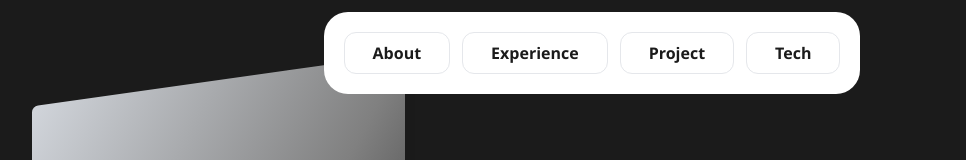
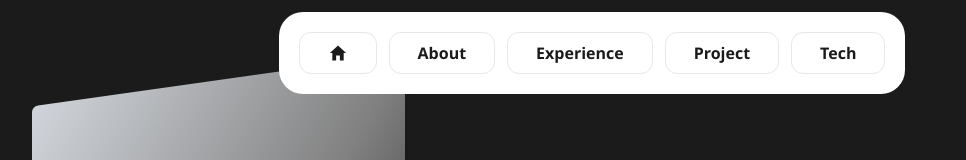
Before and after one commit to farisfian06/portofolio, a React (Vite) app: page / in a window 1280 px wide. Shown: the top 160 px of the page, without its empty margins (48-1014 px from the left). Built offline with nearby package versions, Linux system fonts and the light colour scheme.

Commit message:
Update Navbar.jsx

```diff
--- a/src/components/Navbar.jsx
+++ b/src/components/Navbar.jsx
@@ -1,6 +1,7 @@
 import { motion, useMotionValueEvent, useScroll } from "framer-motion";
 import React, { useRef, useState } from "react";
 import { Link } from "react-router-dom";
+import { IoMdHome } from "react-icons/io";
 
 const Navbar = () => {
   const [isHidden, setIsHidden] = useState(false);
@@ -37,6 +38,13 @@ const Navbar = () => {
       className="fixed top-0 z-50 flex w-full justify-center pt-3"
     >
       <ul className="flex justify-between gap-3 rounded-3xl font-primaryBold text-primaryBlack-0 bg-white p-5 *:rounded-xl *:border *:border-gray-200 *:px-3 sm:*:px-7 *:py-2 *:transition-colors *:duration-300 hover:*:bg-gray-200 focus-visible:*:bg-gray-200">
+        <Link
+          className="flex justify-center items-center"
+          to="/"
+          onClick={() => scrollToSection("hero")}
+        >
+          <IoMdHome size={20} />
+        </Link>
         <Link to="/" onClick={() => scrollToSection("about")}>
           About
         </Link>
@@ -50,22 +58,6 @@ const Navbar = () => {
           Tech
         </Link>
       </ul>
-
-      {/* <a href="#" className="bg-gray-200">
-          <svg
-            className="h-6 w-6"
-            fill="currentColor"
-            viewBox="0 0 24 24"
-            xmlns="http://www.w3.org/2000/svg"
-          >
-            <path d="M12 2L2 7l10 5 10-5-10-5zM2 17l10 5 10-5-10-5-10 5z"></path>
-          </svg>
-          <span className="sr-only">Home</span>
-        </a>
-        <a href="#">Products</a>
-        <a href="#">Services</a>
-        <a href="#">About</a>
-        <a href="#">Contact</a> */}
     </motion.nav>
   );
 };
```
